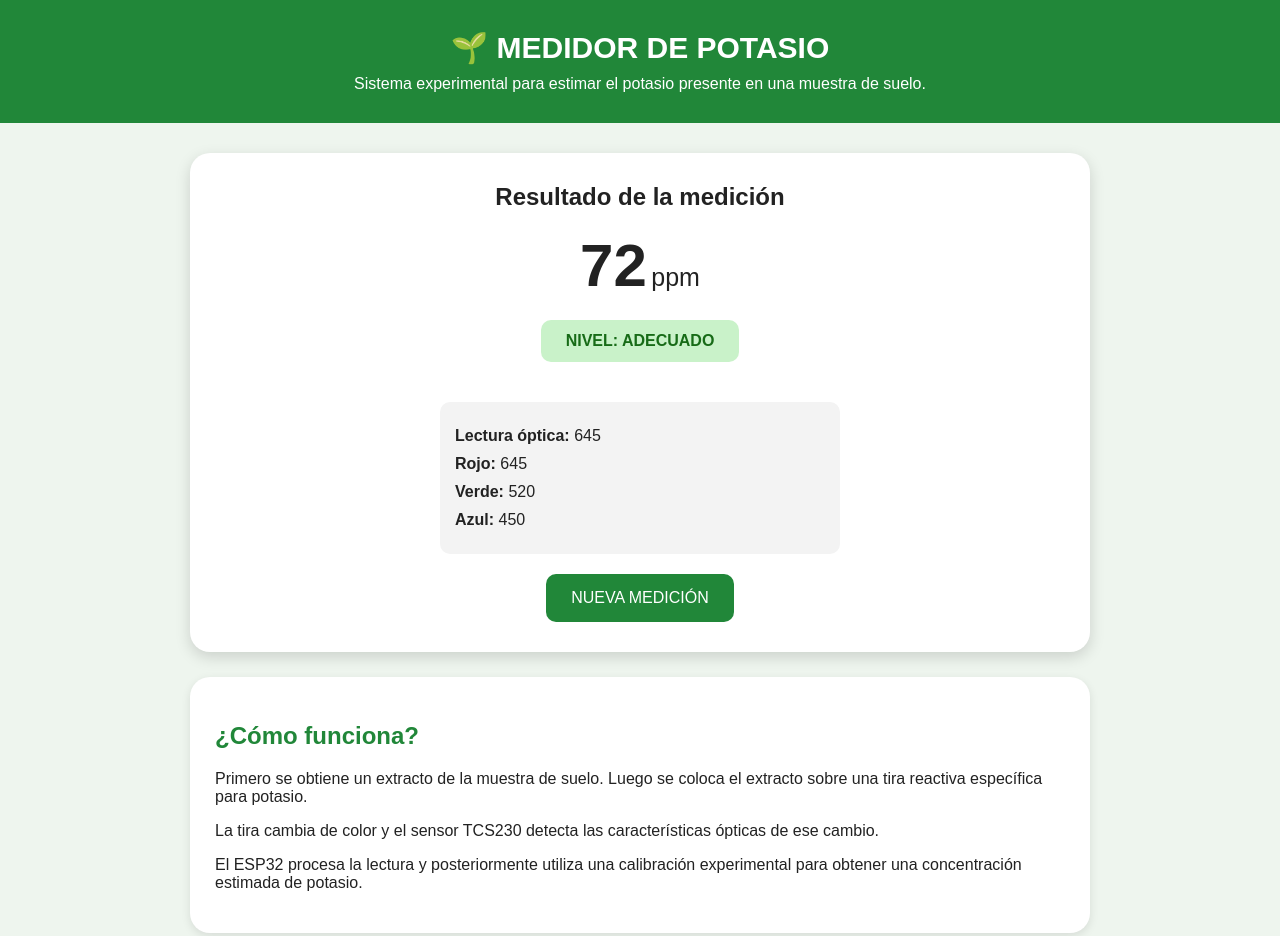
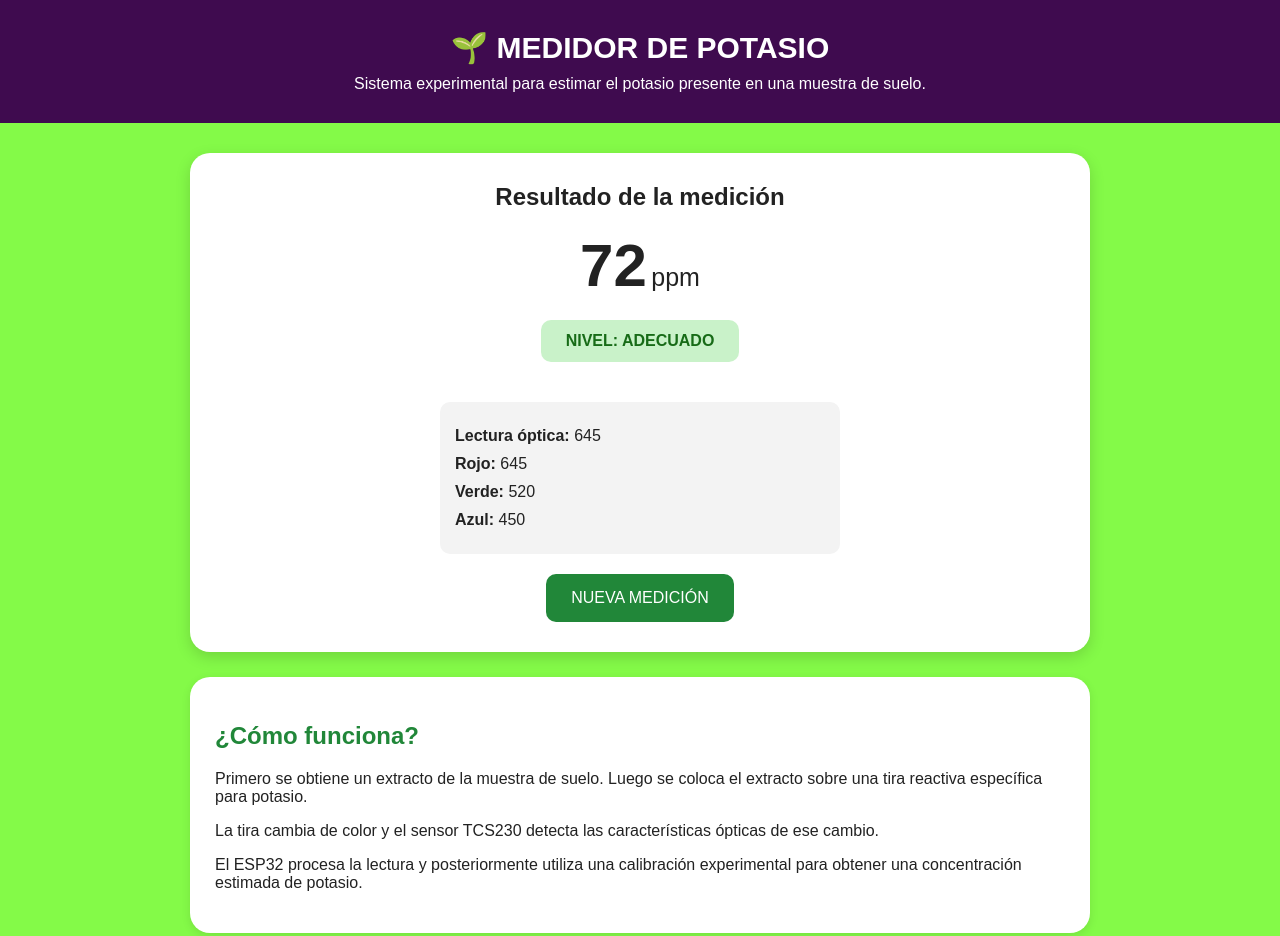
Before and after one commit to 3178854jeimerquevedo-cyber/medidor-potasio, a plain HTML site: page index.html in a window 1280 px wide. Shown: the top 936 px of the page. Drawn offline with Linux system fonts and the light colour scheme.

Commit message:
Update estilo.css

```diff
--- a/estilo.css
+++ b/estilo.css
@@ -5,7 +5,7 @@
 body {
     margin: 0;
     font-family: Arial, sans-serif;
-    background: #eef5ee;
+    background: #84FA48;
     color: #222;
 }
 
@@ -13,7 +13,7 @@ body {
 /* ENCABEZADO */
 
 header {
-    background: #218739;
+    background: #3F0B4F;
     color: white;
     text-align: center;
     padding: 30px 20px;
```
